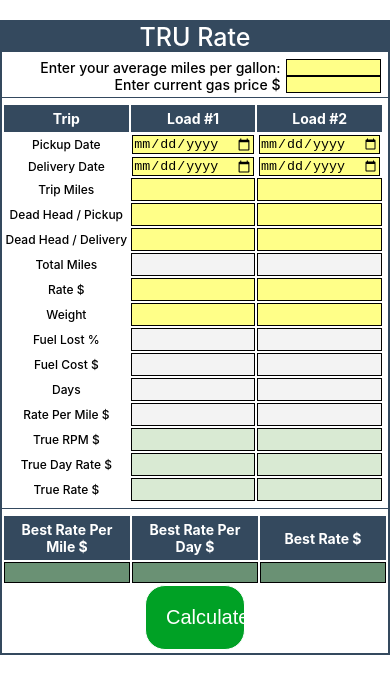
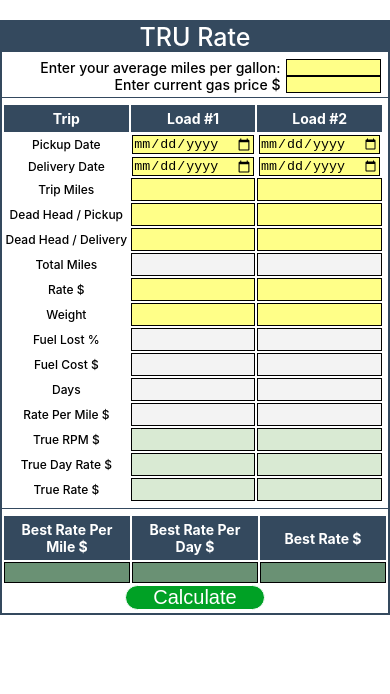
Before and after one commit to HW91/TruRate1.1, a plain HTML site: page index.html in a window 390 px wide. Drawn offline with nearby package versions, Linux system fonts and the light colour scheme.

Commit message:
Update style.css

```diff
--- a/style.css
+++ b/style.css
@@ -165,11 +165,12 @@ input[type=number] {
 
 .btn-1 {
     text-align: center;
-    width: 100px;
+    width: 140px;
     border: 1px solid white;
     border-radius: 20px;
     font-size: 20px;
-    padding: 20px;
+    padding-right: 20px;
+    padding-left: 20px;
     background: #00A125;
     color: white;
 }
```
